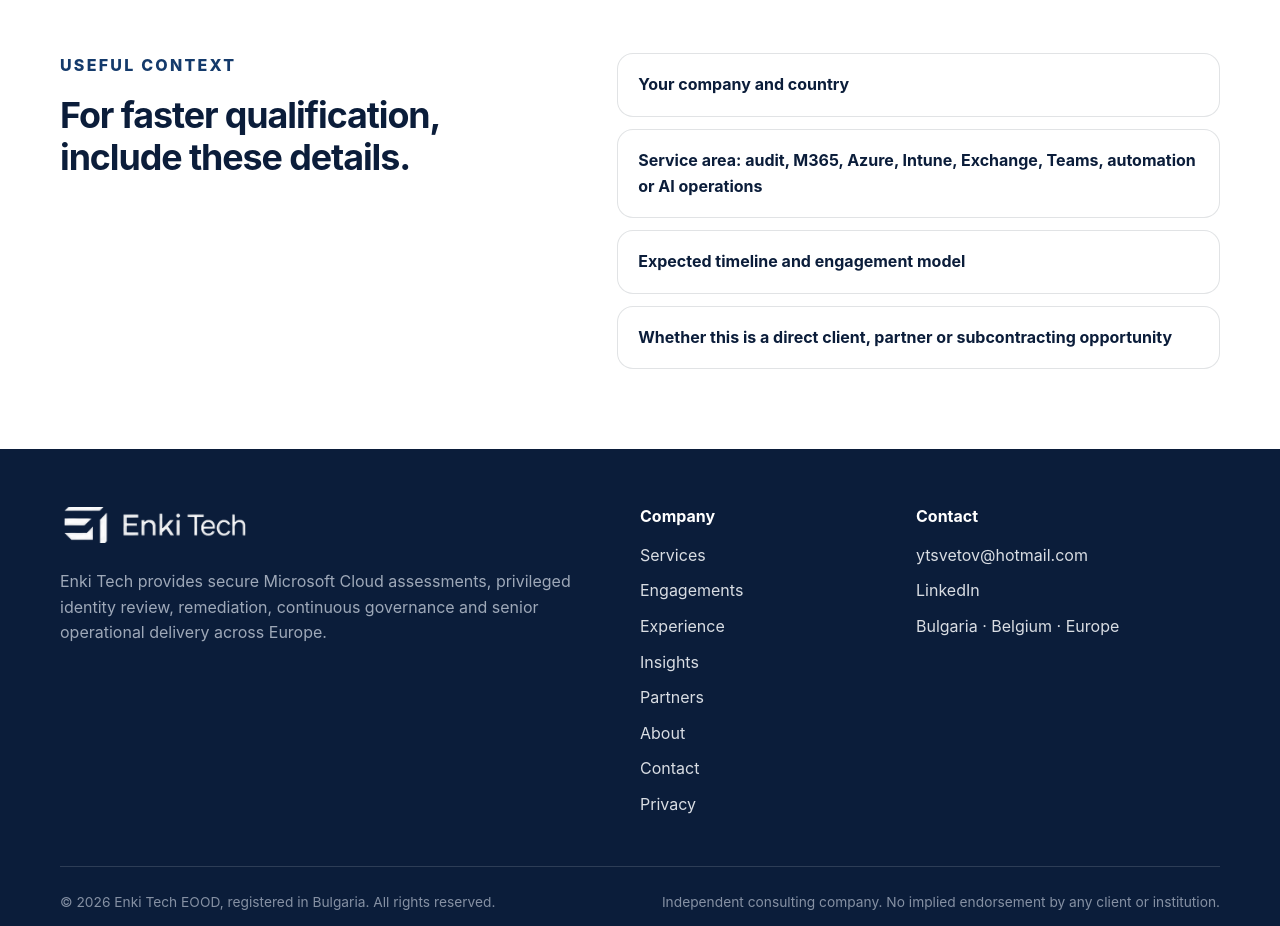
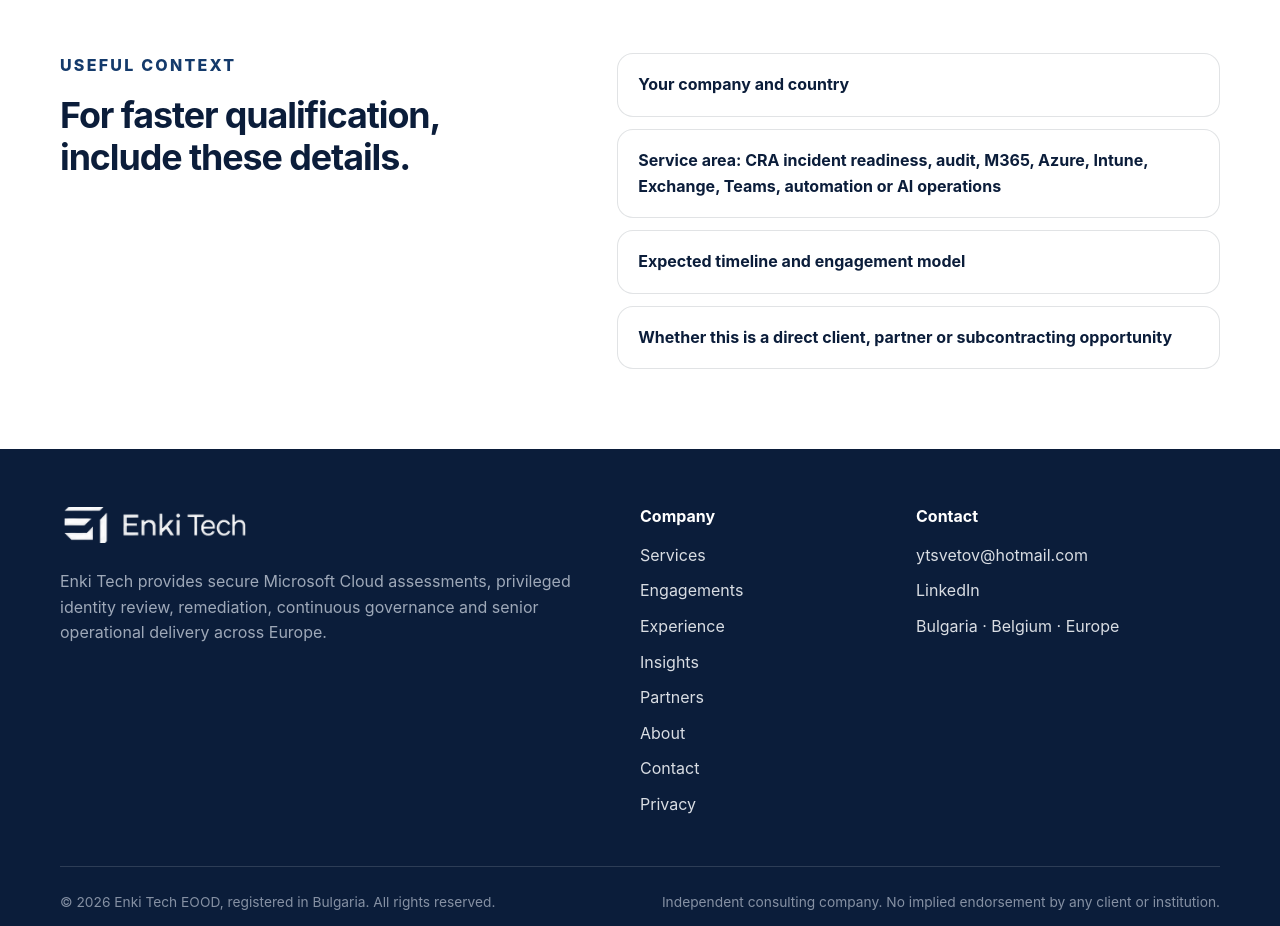
Before and after one commit to Johnnik001/Enki-tech-website, a Next.js app: page /contact in a window 1280 px wide. Shown: the part 2020-2946 px from the top of the page. Built offline with nearby package versions, Linux system fonts and the light colour scheme.

Commit message:
Include CRA incident readiness in contact guidance

```diff
--- a/app/contact/page.jsx
+++ b/app/contact/page.jsx
@@ -74,7 +74,7 @@
           </div>
           <div className="listPanel">
             <div className="principle">Your company and country</div>
-            <div className="principle">Service area: audit, M365, Azure, Intune, Exchange, Teams, automation or AI operations</div>
+            <div className="principle">Service area: CRA incident readiness, audit, M365, Azure, Intune, Exchange, Teams, automation or AI operations</div>
             <div className="principle">Expected timeline and engagement model</div>
             <div className="principle">Whether this is a direct client, partner or subcontracting opportunity</div>
           </div>
```
